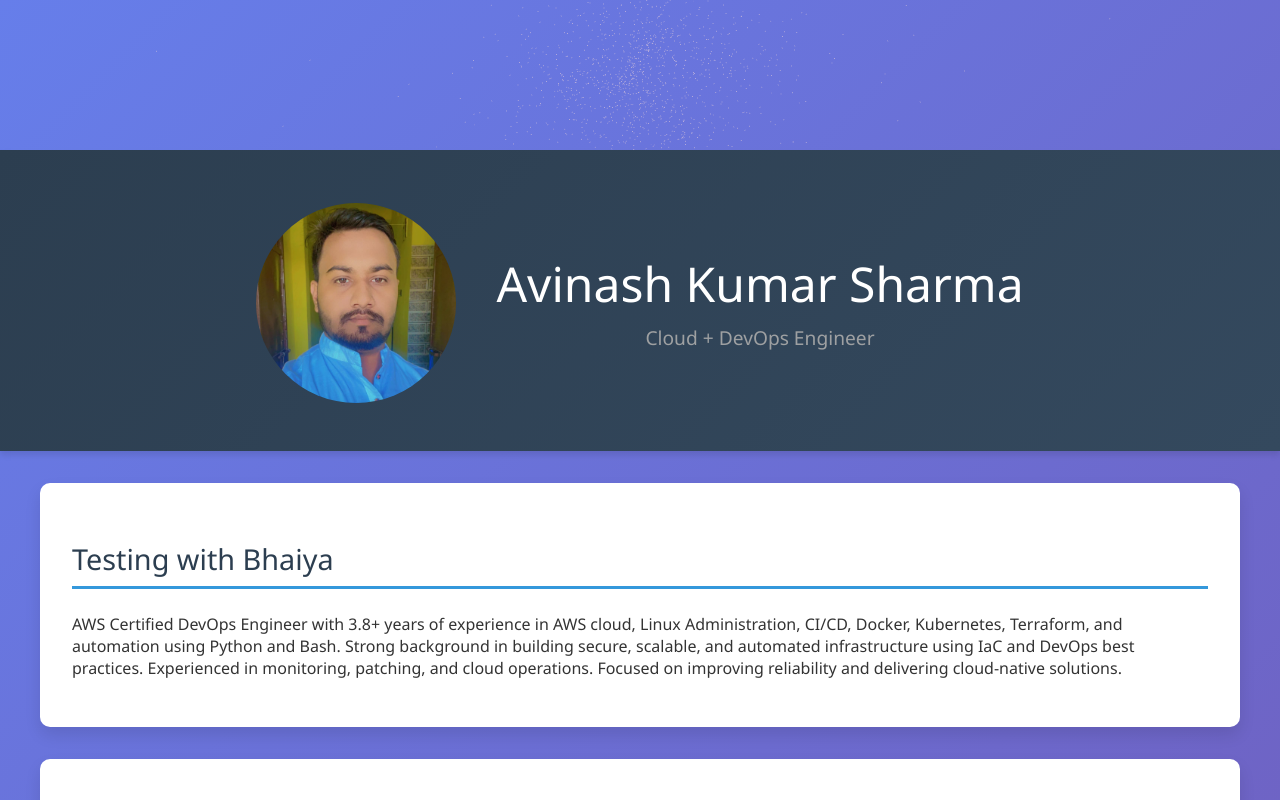
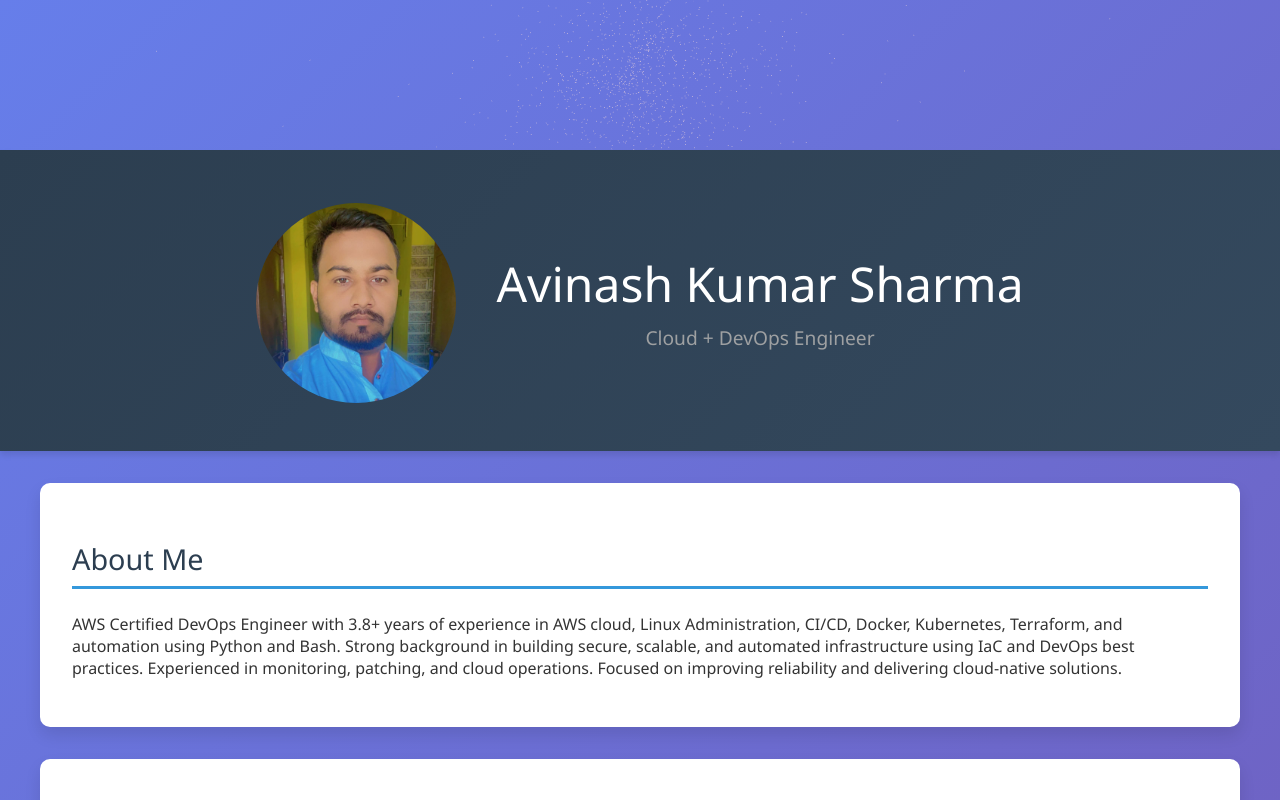
Before and after one commit to avinash-sharma-121/react-testing-with-jenkins, a React (Create React App) app: page / in a window 1280 px wide. Shown: the top 800 px of the page. Built offline with nearby package versions, Linux system fonts and the light colour scheme.

Commit message:
code reverted

```diff
--- a/src/components/About.js
+++ b/src/components/About.js
@@ -1,7 +1,7 @@
 const About = () => {
     return (
         <section id="about">
-            <h2>Testing with Bhaiya</h2>
+            <h2>About Me</h2>
             <p>AWS Certified DevOps Engineer with 3.8+ years of experience in AWS cloud, Linux Administration, CI/CD, Docker, Kubernetes, Terraform, and automation using Python and Bash. Strong background in building secure, scalable, and automated infrastructure using IaC and DevOps best practices. Experienced in monitoring, patching, and cloud operations. Focused on improving reliability and delivering cloud-native solutions.</p>
         </section>
     )
```
